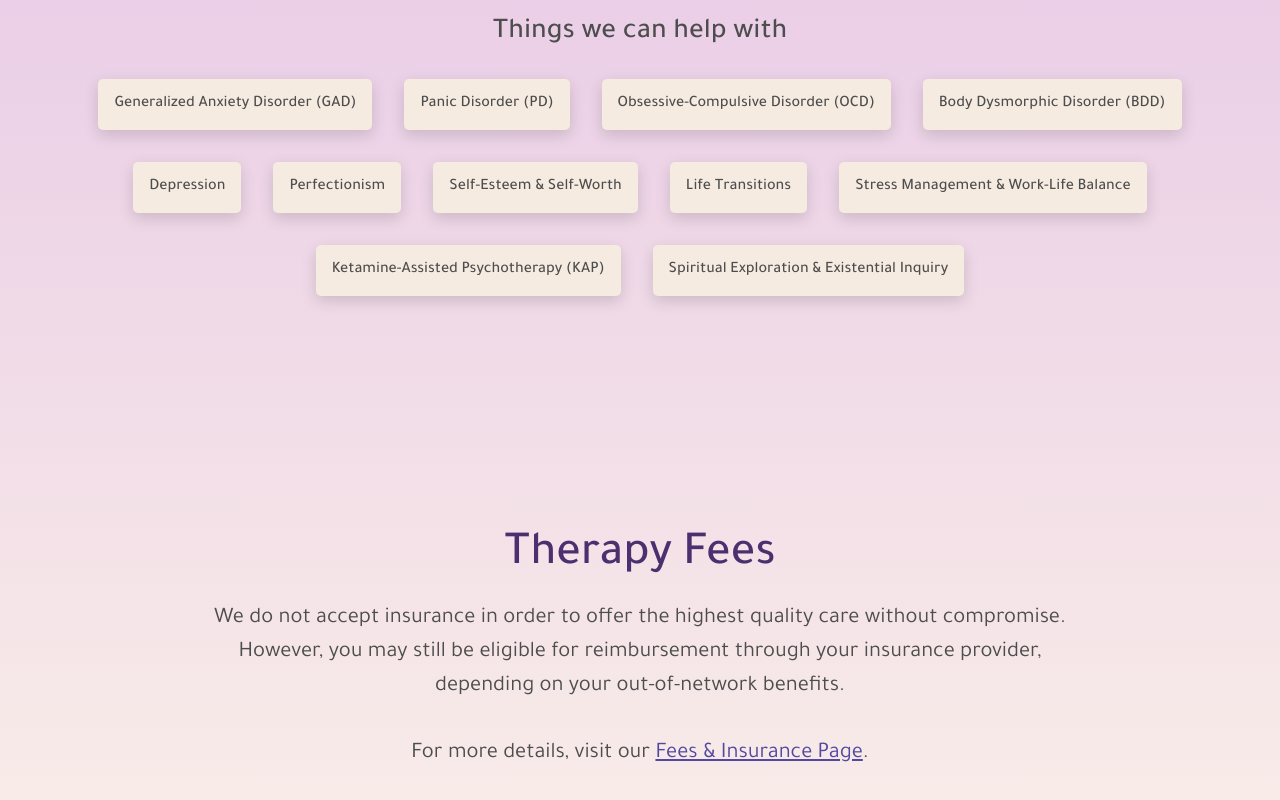
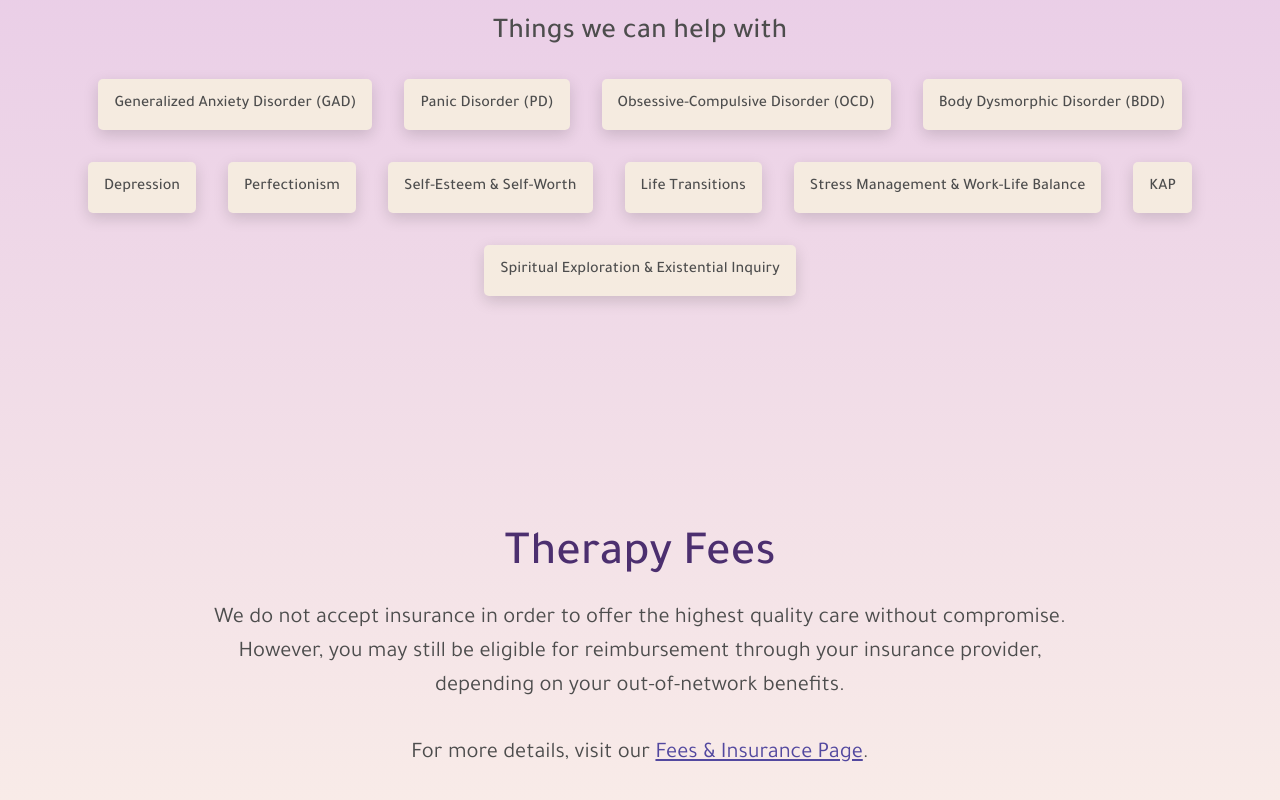
Before and after one commit to mazenswar/calm, a Next.js app: page / in a window 1280 px wide. Shown: the part 2545-3345 px from the top of the page. Built offline with nearby package versions, Linux system fonts and the light colour scheme.

Commit message:
v9.4 kap

```diff
--- a/app/components/NewNav.js
+++ b/app/components/NewNav.js
@@ -10,7 +10,7 @@ const navItems = [
 		label: "Services",
 		submenu: [
 			{ label: "Specialities", href: "/specialities" },
-			{ label: "Ketamine", href: "/kap" },
+			{ label: "KAP", href: "/kap" },
 			{ label: "Fees & Insurance", href: "/insurance" },
 		],
 	},
--- a/app/data/services.js
+++ b/app/data/services.js
@@ -62,7 +62,7 @@ export const specialities = [
 			"Sometimes healing looks like boundaries, rest, or asking new questions about what you're doing and why. I work with clients to identify internal and external sources of stress and create space for recalibration.",
 	},
 	{
-		title: "Ketamine-Assisted Psychotherapy (KAP)",
+		title: "KAP",
 		id: "kap-spec",
 		summary:
 			"For clients experiencing treatment-resistant anxiety, OCD, or depression, I offer Ketamine-Assisted Psychotherapy in collaboration with Journey Clinical. KAP can open a window into new perspectives, soften rigid patterns, and support deep emotional healing. I guide clients through preparation, dosing, and integration with care and intention.",
--- a/app/scss/components/_new-nav.scss
+++ b/app/scss/components/_new-nav.scss
@@ -246,3 +246,11 @@
 		}
 	}
 }
+
+@media (hover: hover) and (pointer: fine) {
+	.new-nav .nav-list .nav-item:hover .submenu {
+		opacity: 1;
+		visibility: visible;
+		transform: translateY(0);
+	}
+}
```
